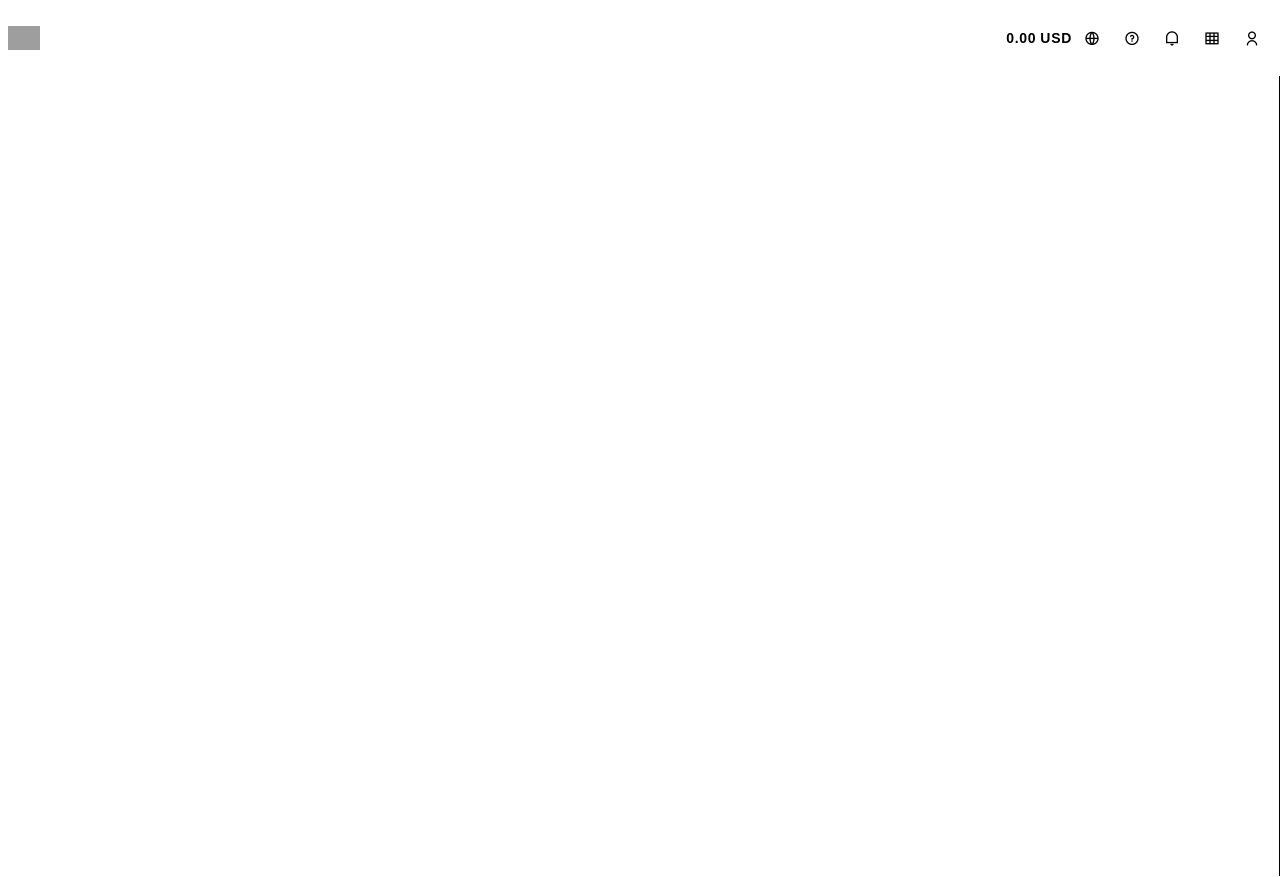
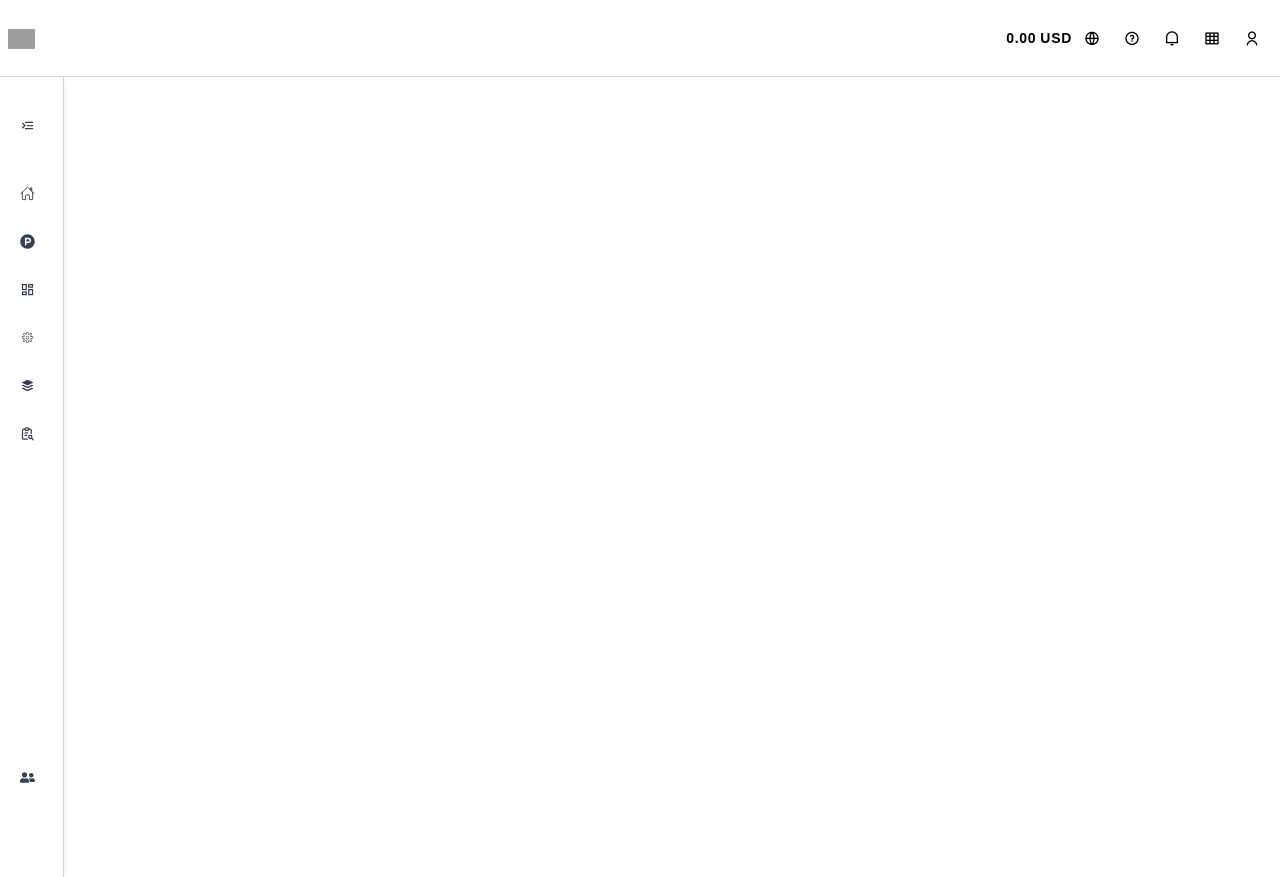
Before and after one commit to jenacodes/exness, a React (Vite) app: page /dashboard in a window 1280 px wide. Built offline with nearby package versions, Linux system fonts and the light colour scheme; grey boxes are pictures that could not be loaded; a web font is replaced by a local one.

Commit message:
feat: add react-icons package and implement icons in Dashboard components; enhance DashboardSidebar functionality and styling

```diff
--- a/package.json
+++ b/package.json
@@ -20,6 +20,7 @@
     "motion": "^12.4.2",
     "react": "^18.3.1",
     "react-dom": "^18.3.1",
+    "react-icons": "^5.5.0",
     "react-responsive": "^10.0.0",
     "react-router-dom": "^7.1.5",
     "remixicon": "^4.6.0",
--- a/src/dashboard/DashboardHeader.jsx
+++ b/src/dashboard/DashboardHeader.jsx
@@ -1,8 +1,8 @@
 const DashboardHeader = () => {
   return (
     <>
-      <header className="sticky top-0 left-0 w-full z-50 bg-white">
-        <div className="flex items-center justify-between px-2 py-5 lg:hidden">
+      <header className="sticky top-0 left-0 w-full z-50 bg-white border-b border-b-gray-300">
+        <div className="flex items-center justify-between px-2 py-5 lg:hidden lg:px-4 lg:py-2">
           <button className="text-4xl">
             <i className="ri-menu-line"></i>
           </button>
@@ -22,7 +22,7 @@ const DashboardHeader = () => {
             <img
               src="\exness.svg"
               alt="Exness logo"
-              className="inline-block h-6"
+              className="inline-block h-5"
             />
           </a>
           <div>
--- a/src/dashboard/DashboardSidebar.jsx
+++ b/src/dashboard/DashboardSidebar.jsx
@@ -1,11 +1,102 @@
-const DashboardSidebar = () => {
+import { useState } from "react";
+// import logo from "../logo.png";
+
+// icons
+import { MdMenuOpen } from "react-icons/md";
+import { IoHomeOutline } from "react-icons/io5";
+import { FaProductHunt, FaUserFriends } from "react-icons/fa";
+// import { FaUserCircle } from "react-icons/fa";
+import { TbReportSearch } from "react-icons/tb";
+import { IoLogoBuffer } from "react-icons/io";
+import { CiSettings } from "react-icons/ci";
+import { MdOutlineDashboard } from "react-icons/md";
+
+const menuItems = [
+  {
+    icons: <IoHomeOutline size={15} />,
+    label: "Home",
+  },
+  {
+    icons: <FaProductHunt size={15} />,
+    label: "Products",
+  },
+  {
+    icons: <MdOutlineDashboard size={15} />,
+    label: "Dashboard",
+  },
+  {
+    icons: <CiSettings size={15} />,
+    label: "Setting",
+  },
+  {
+    icons: <IoLogoBuffer size={15} />,
+    label: "Log",
+  },
+  {
+    icons: <TbReportSearch size={15} />,
+    label: "Report",
+  },
+];
+
+export default function DashboardSidebar() {
+  const [open, setOpen] = useState(false);
+
   return (
-    <aside className="h-screen">
-      <nav className="h-full flex-col bg-white border-r shadow-sm">
-        <div className="p-4 pb-2 flex justify-between items-center"></div>
-      </nav>
-    </aside>
+    <nav
+      onMouseEnter={() => setOpen(true)}
+      onMouseLeave={() => setOpen(false)}
+      className={`shadow-md h-screen p-2 flex flex-col duration-500 bg-white text-gray-700 border-r border-r-gray-300 ${
+        open ? "w-60" : "w-16"
+      }`}
+    >
+      {/* Header */}
+      <div className="px-3 py-2 h-20 flex justify-between items-center">
+        <div>
+          <MdMenuOpen
+            size={15}
+            className={`duration-500 cursor-pointer ${!open && "rotate-180"}`}
+            onClick={() => setOpen(!open)}
+          />
+        </div>
+      </div>
+
+      {/* Body */}
+      <ul className="flex-1">
+        {menuItems.map((item, index) => (
+          <li
+            key={index}
+            className="px-3 py-2 my-2 hover:bg-gray-300 rounded-md duration-300 cursor-pointer flex gap-2 items-center relative group"
+          >
+            <div>{item.icons}</div>
+            <p
+              className={`${
+                !open && "w-0 translate-x-24"
+              } duration-500 overflow-hidden`}
+            >
+              {item.label}
+            </p>
+            <p
+              className={`${
+                open && "hidden"
+              } absolute left-32 shadow-md rounded-md w-0 p-0 text-black bg-white duration-100 overflow-hidden group-hover:w-fit group-hover:p-2 group-hover:left-16`}
+            >
+              {item.label}
+            </p>
+          </li>
+        ))}
+      </ul>
+
+      {/* Footer */}
+      <div className="bg-white flex items-center gap-2 px-3 py-2">
+        <FaUserFriends size={15} />
+        <div
+          className={`leading-5 ${
+            !open && "w-0 translate-x-24"
+          } duration-200 overflow-hidden`}
+        >
+          <span className="text-lg">Invite Your friends and earn Money</span>
+        </div>
+      </div>
+    </nav>
   );
-};
-
-export default DashboardSidebar;
+}
--- a/src/pages/RegisterPage.jsx
+++ b/src/pages/RegisterPage.jsx
@@ -59,6 +59,7 @@ const RegisterPage = () => {
 
   // Password criteria as an array for easy mapping
   const password = values.password;
+
   const criteria = [
     {
       label: "Between 8-15 characters",
```
Also changed, not shown: 1 other file (tests, documents, lock files or other folders).
